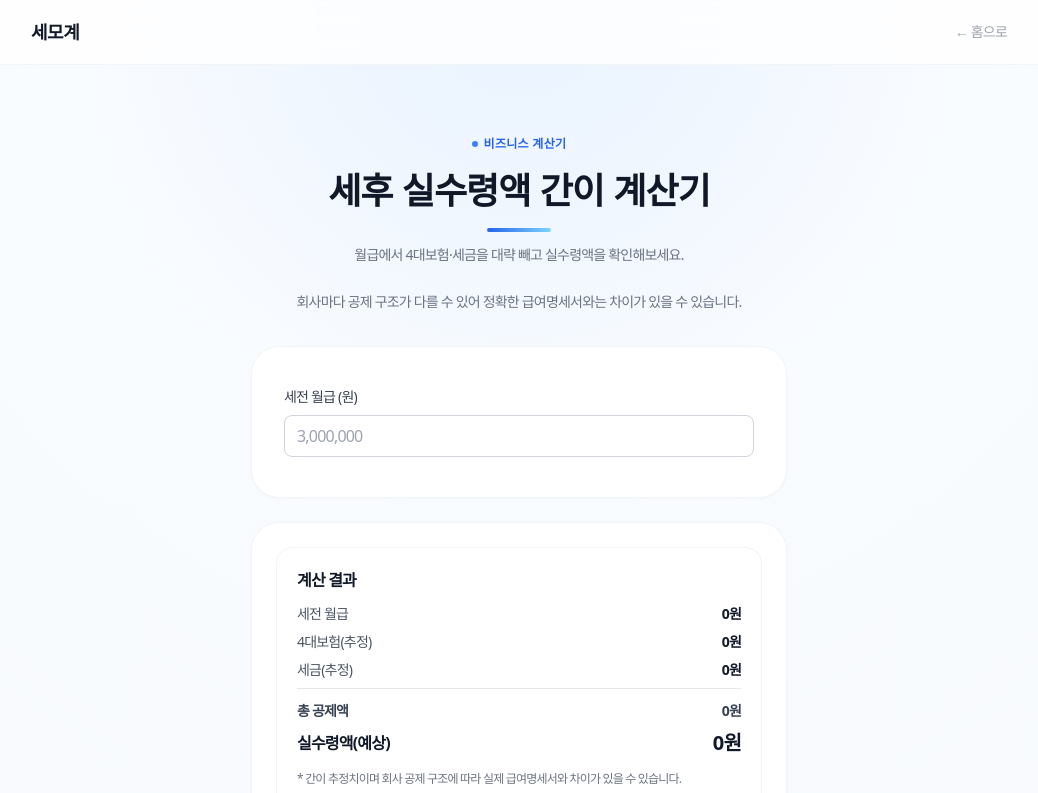
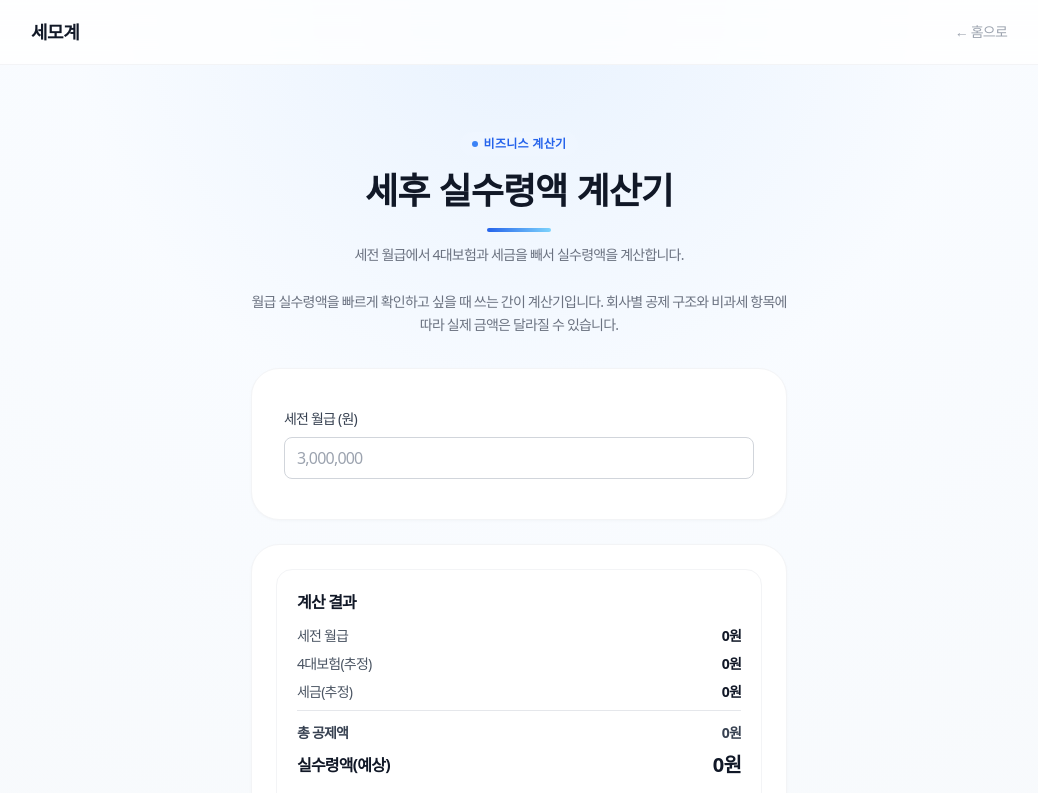
Before and after one commit to greentea2417/semogye-calculator, a Next.js app: page /business/net-salary in a window 1280 px wide. Shown: the top 793 px of the page, without its empty margins (121-1159 px from the left). Built offline with nearby package versions, Linux system fonts and the light colour scheme; a web font is replaced by a local one.

Commit message:
seo: sharpen top calculator titles and intros

```diff
--- a/app/business/freelance-backcalc/page.tsx
+++ b/app/business/freelance-backcalc/page.tsx
@@ -65,8 +65,8 @@ export default function FreelanceBackcalcPage() {
     <CalculatorLayout
       tone="business"
       title="프리랜서 세후금액 역산 계산기"
-      subtitle="원하는 실수령액을 입력하면 3.3% 원천징수 전 세전 계약금을 계산합니다."
-      intro="프리랜서·사업소득 계약에서 '실수령액 기준 얼마를 받아야 하나요?'를 바로 볼 수 있게 만든 역산 계산기예요. 3.3% 원천징수만 단순 반영합니다."
+      subtitle="원하는 실수령액 기준으로 3.3% 원천징수 전 세전 계약금을 계산합니다."
+      intro="프리랜서 계약에서 '실수령액 기준 얼마를 받아야 하나요?'를 빠르게 역산하는 계산기입니다. 3.3% 원천징수만 단순 반영합니다."
       faqTitle="프리랜서 세후금액 역산 계산기 자주 묻는 질문"
       faqItems={[
         { q: "Q. 세전 금액은 어떻게 구하나요?", a: "A. 세후 금액을 0.967로 나눠서 구합니다. 3.3%를 제외한 금액이 실제 받는 돈이기 때문입니다." },
--- a/app/business/freelance/page.tsx
+++ b/app/business/freelance/page.tsx
@@ -57,10 +57,10 @@ export default function BusinessFreelancePage() {
   return (
     <CalculatorLayout
       tone="business"
-      title="프리랜서 실수령액 계산기"
-      subtitle="3.3% 원천징수 기준으로 실제 받는 금액을 계산합니다."
-      intro="프리랜서 정산은 세전 금액에서 사업소득 원천징수 3.3%를 먼저 반영해 예상 실수령액을 봅니다."
-      faqTitle="프리랜서 실수령액 계산기 자주 묻는 질문"
+      title="프리랜서 3.3% 실수령액 계산기"
+      subtitle="3.3% 원천징수 기준으로 프리랜서 실수령액을 계산합니다."
+      intro="세전 금액에서 사업소득 원천징수 3.3%를 반영해 실제 받는 돈을 빠르게 확인할 수 있습니다."
+      faqTitle="프리랜서 3.3% 실수령액 계산기 자주 묻는 질문"
       faqItems={[
         { q: "Q. 3.3%는 무엇인가요?", a: "A. 사업소득 원천징수 세율로, 소득세 3%와 지방소득세 0.3%를 합친 값입니다." },
         { q: "Q. 실제 신고 결과와 같은가요?", a: "A. 아니요. 5월 종합소득세 신고에서 필요경비·공제를 반영하면 최종 세액이 달라집니다." },
--- a/app/business/net-salary/page.tsx
+++ b/app/business/net-salary/page.tsx
@@ -55,10 +55,10 @@ export default function NetSalaryPage() {
   return (
     <CalculatorLayout
       tone="business"
-      title="세후 실수령액 간이 계산기"
-      subtitle="월급에서 4대보험·세금을 대략 빼고 실수령액을 확인해보세요."
-      intro="회사마다 공제 구조가 다를 수 있어 정확한 급여명세서와는 차이가 있을 수 있습니다."
-      faqTitle="세후 실수령액 간이 계산기 자주 묻는 질문"
+      title="세후 실수령액 계산기"
+      subtitle="세전 월급에서 4대보험과 세금을 빼서 실수령액을 계산합니다."
+      intro="월급 실수령액을 빠르게 확인하고 싶을 때 쓰는 간이 계산기입니다. 회사별 공제 구조와 비과세 항목에 따라 실제 금액은 달라질 수 있습니다."
+      faqTitle="세후 실수령액 계산기 자주 묻는 질문"
       faqItems={[
         { q: "Q. 4대보험 가입 여부에 따라 왜 달라지나요?", a: "A. 공제 항목이 달라져 실수령액이 달라집니다." },
         { q: "Q. 이 계산은 정확한 급여명세서인가요?", a: "A. 아니요. 간이 추정치입니다." },
```
